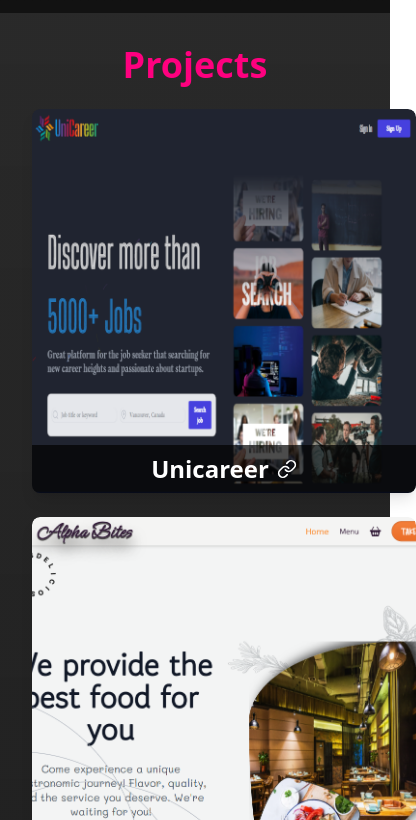
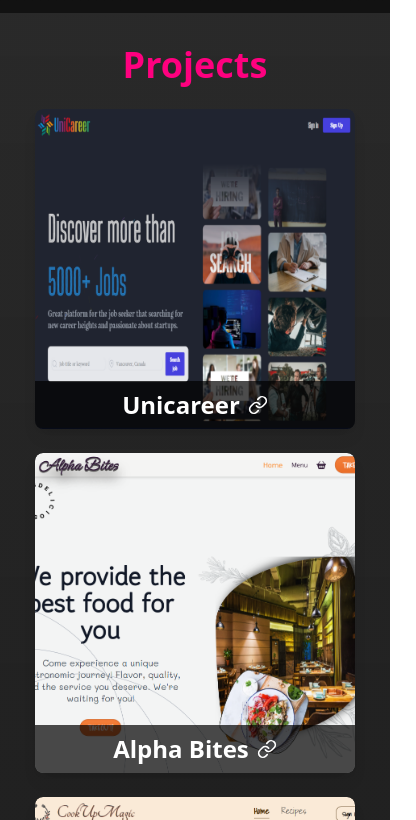
Before and after one commit to lenizeramos/portfolio_nextjs, a Next.js app: page / in a window 390 px wide. Shown: the part 2724-3544 px from the top of the page, 416 px wide, since content can reach past the window. Built offline with nearby package versions, Linux system fonts and the light colour scheme.

Commit message:
fix projects card for mobile

```diff
--- a/src/app/components/ProjectsSection.tsx
+++ b/src/app/components/ProjectsSection.tsx
@@ -55,7 +55,7 @@
   return (
     <SectionWrapper id="projects">
       <H2Title titleLabel={"Projects"} />
-      <div className="grid grid-cols-1 sm:grid-cols-2 lg:grid-cols-3 gap-6">
+      <div className="grid grid-cols-1 sm:grid-cols-2 lg:grid-cols-3 gap-6 place-items-center px-4">
         {projects.map((project) => (
           <motion.div
             key={project.id}
@@ -67,17 +67,18 @@
               href={project.href}
               target="_blank"
               rel="noopener noreferrer"
-              className="relative block w-96 h-96 overflow-hidden rounded-lg shadow-lg"
+              className="relative block w-full max-w-xs h-80 aspect-square overflow-hidden rounded-lg shadow-lg"
               title={project.title}
               aria-label={project.title}
             >
-              <Image
+              <div className="relative w-full h-full"> <Image
                 src={project.imgSrc}
                 alt={project.alt}
                 layout="fill"
                 objectFit="cover"
                 className="rounded-lg"
-              />
+              /></div>
+
               <p className="absolute bottom-0 left-0 right-0 text-2xl font-semibold text-white text-center bg-black bg-opacity-70 p-2 flex justify-center items-center gap-2">
                 {project.title}
                 <LinkIcon className="w-5 h-5" />
```
